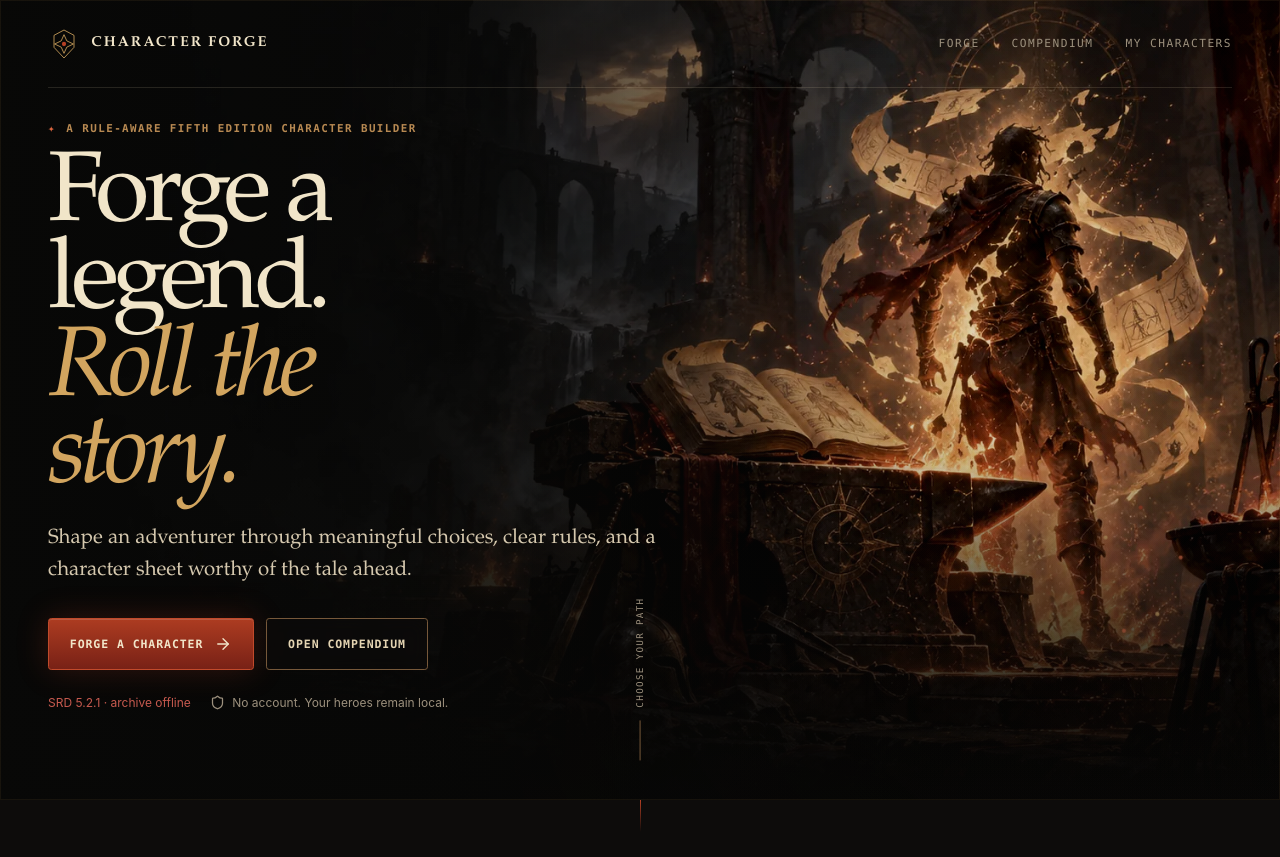
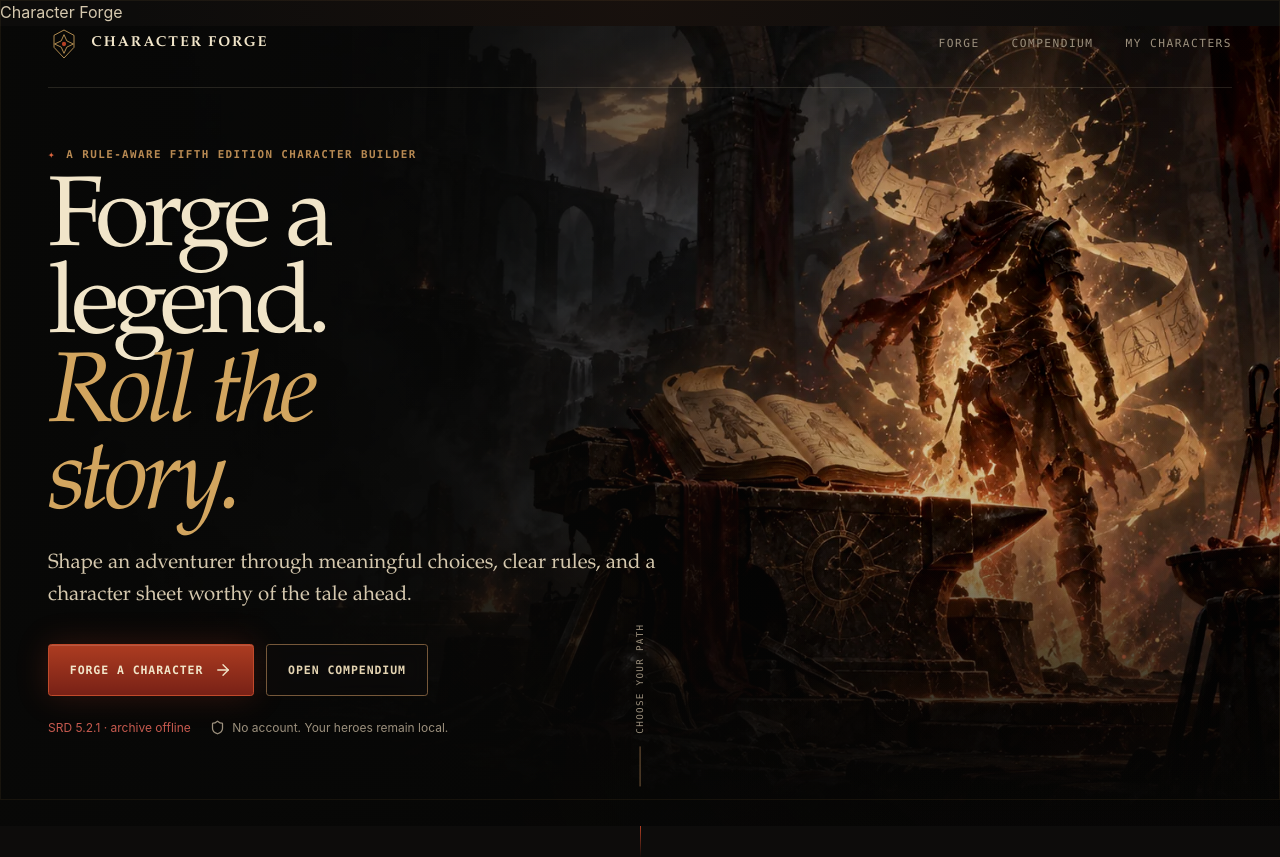
Before and after one commit to luscanascimento/character-forge, a React (Vite) app in the folder apps/web/: page / in a window 1280 px wide. Shown: the top 857 px of the page. Built offline with nearby package versions, Linux system fonts and the light colour scheme; no server answers.

Commit message:
feat: improve accessible route navigation

```diff
--- a/apps/web/src/components/AppShell.tsx
+++ b/apps/web/src/components/AppShell.tsx
@@ -1,5 +1,6 @@
 import { NavLink, Outlet } from 'react-router-dom'
 import { BrandMark } from './BrandMark'
+import { RouteAccessibility } from './RouteAccessibility'
 
 const navigation = [
   { to: '/forge', label: 'Forge' },
@@ -13,6 +14,7 @@ export function AppShell() {
       <a className="skip-link" href="#main-content">
         Skip to content
       </a>
+      <RouteAccessibility />
       <header className="site-header">
         <NavLink className="brand-link" to="/" aria-label="Character Forge home">
           <BrandMark />
@@ -26,7 +28,7 @@ export function AppShell() {
           ))}
         </nav>
       </header>
-      <main id="main-content">
+      <main id="main-content" tabIndex={-1}>
         <Outlet />
       </main>
     </div>
--- /dev/null
+++ b/apps/web/src/components/RouteAccessibility.tsx
@@ -0,0 +1,22 @@
+import { useEffect, useRef } from 'react'
+import { useLocation } from 'react-router-dom'
+import { getRouteAnnouncement, getRouteTitle } from './routeTitles'
+
+export function RouteAccessibility() {
+  const { pathname } = useLocation()
+  const initialPath = useRef(pathname)
+
+  useEffect(() => {
+    document.title = getRouteTitle(pathname)
+
+    if (pathname !== initialPath.current) {
+      document.querySelector<HTMLElement>('#main-content')?.focus({ preventScroll: true })
+    }
+  }, [pathname])
+
+  return (
+    <span className="sr-only" aria-live="polite" aria-atomic="true">
+      {getRouteAnnouncement(pathname)}
+    </span>
+  )
+}
--- /dev/null
+++ b/apps/web/src/components/routeTitles.ts
@@ -0,0 +1,17 @@
+const appName = 'Character Forge'
+
+export function getRouteTitle(pathname: string) {
+  if (pathname === '/') return appName
+  if (pathname === '/forge') return `Forge a character | ${appName}`
+  if (/^\/forge\/[^/]+$/.test(pathname)) return `Character builder | ${appName}`
+  if (pathname === '/characters') return `My characters | ${appName}`
+  if (/^\/characters\/[^/]+\/sheet$/.test(pathname)) return `Character sheet | ${appName}`
+  if (pathname.startsWith('/compendium/')) return `Compendium entry | ${appName}`
+  if (pathname === '/compendium') return `Compendium | ${appName}`
+  if (pathname === '/attributions') return `Attributions | ${appName}`
+  return `Page not found | ${appName}`
+}
+
+export function getRouteAnnouncement(pathname: string) {
+  return getRouteTitle(pathname).replace(` | ${appName}`, '')
+}
```
Also changed, not shown: 1 other file (tests, documents, lock files or other folders).
